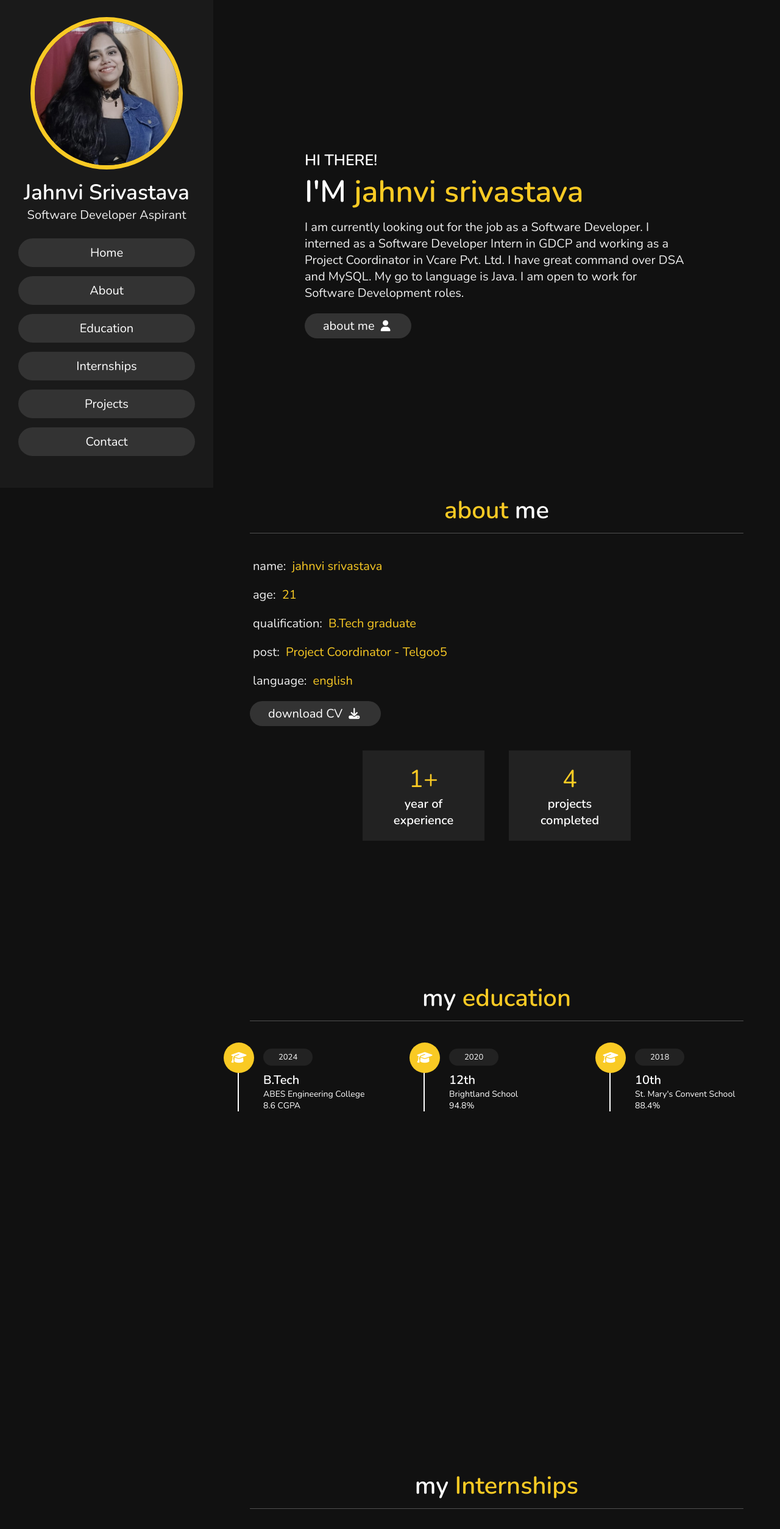
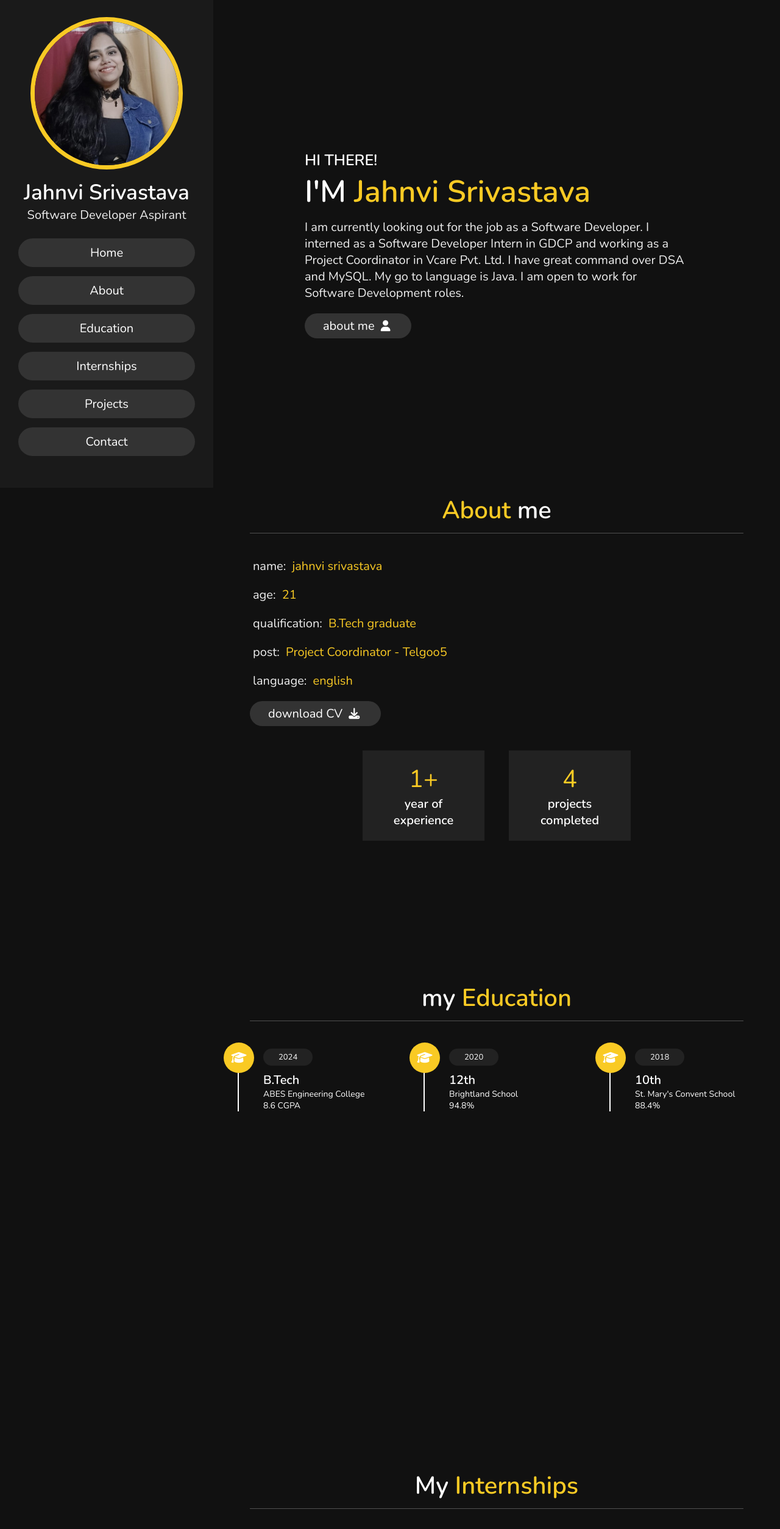
Before and after one commit to jahnvi07/Portfolio, a plain HTML site: page index.html in a window 1280 px wide. Shown: the top 2508 px of the page at 61% size. Drawn offline with nearby package versions, Linux system fonts and the light colour scheme.

Commit message:
Update index.html

```diff
--- a/index.html
+++ b/index.html
@@ -45,7 +45,7 @@
 
     <section class="home" id="home">
         <h3>HI THERE!</h3>
-        <h1>I'M <span>jahnvi srivastava</span></h1>
+        <h1>I'M <span>Jahnvi Srivastava</span></h1>
         <p>I am currently looking out for the job as a Software Developer. I interned as a Software Developer Intern in GDCP and working as a Project Coordinator in Vcare Pvt. Ltd. I have great command over DSA and MySQL. My go to language is Java. I am open to work for Software Development roles.</p>
         <a href="#about"><button class="btn">about me <i class="fas fa-user"></i></button></a>
     </section>
@@ -58,7 +58,7 @@
     <!-- about section starts  -->
 
     <section class="about" id="about">
-        <h1 class="heading"><span>about</span> me </h1>
+        <h1 class="heading"><span>About</span> me </h1>
         <div class="row">
             <div class="info">
                 <h3> <span> name: </span> jahnvi srivastava </h3>
@@ -94,7 +94,7 @@
     <!-- education section starts -->
 
     <section class="education" id="education">
-        <h1 class="heading">my <span>education</span></h1>
+        <h1 class="heading">my <span>Education</span></h1>
 
         <div class="box-container">
             <div class="box">
@@ -134,7 +134,7 @@
     <!-- Internship section starts -->
 
     <section class="internships" id="internships">
-        <h1 class="heading">my <span>Internships</span></h1>
+        <h1 class="heading">My <span>Internships</span></h1>
 
         <div class="box-container">
             <div class="box">
@@ -168,7 +168,7 @@
     <!-- projects section starts -->
 
     <section class="projects" id="projects">
-        <h1 class="heading">my <span>projects</span></h1>
+        <h1 class="heading">My <span>Projects</span></h1>
 
         <div class="box-container">
             <div class="box">
@@ -259,7 +259,7 @@
     <!-- contact section starts  -->
 
     <section class="contact" id="contact">
-        <h1 class="heading"> <span>contact</span> me </h1>
+        <h1 class="heading"> <span>Contact</span> me </h1>
 
         <div class="row">
             <div class="content">
```
